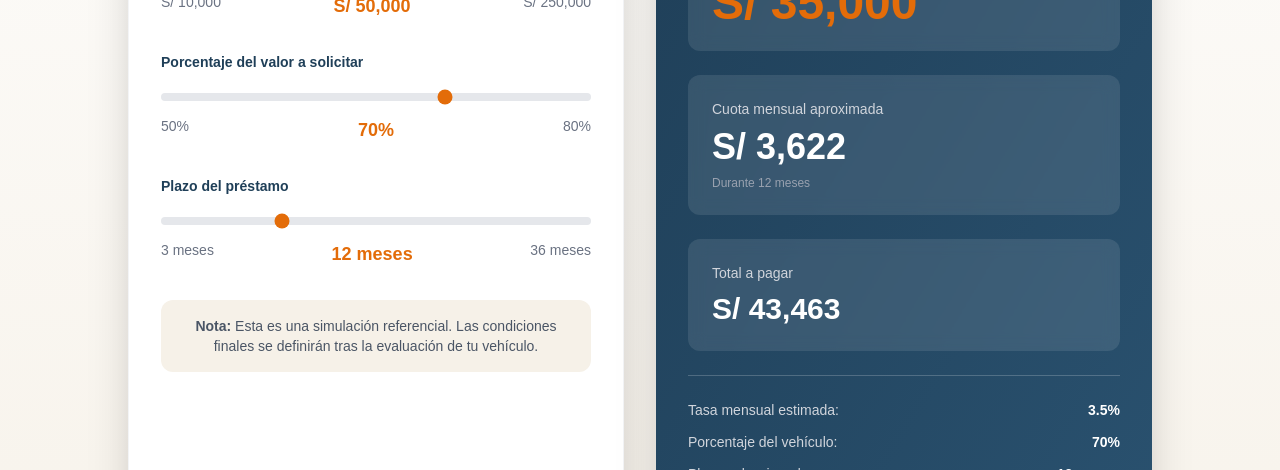
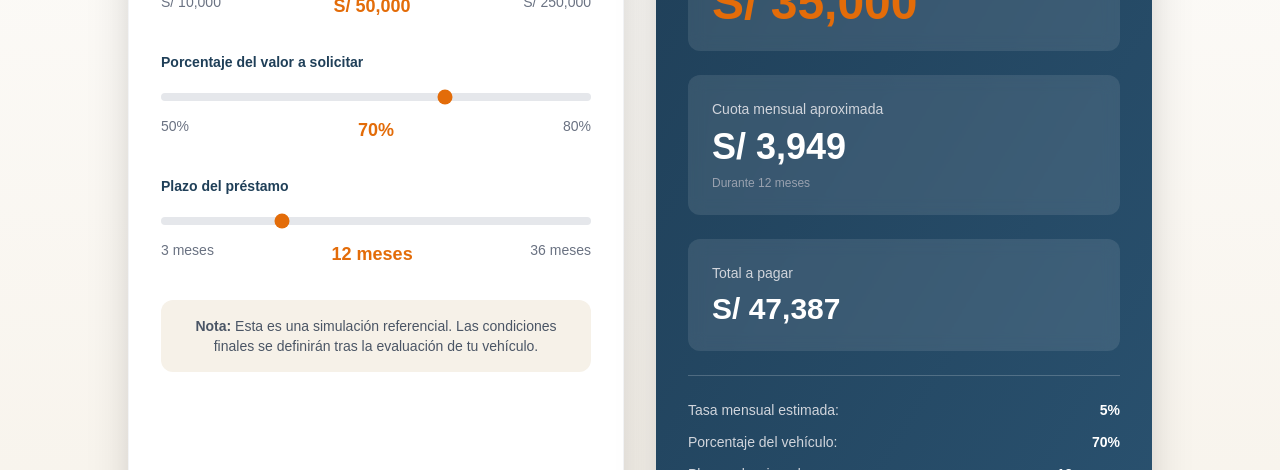
Before and after one commit to xxricardoxx100/caltimer, a Next.js app: page /prestamos in a window 1280 px wide. Shown: the part 4760-5230 px from the top of the page. Built offline with nearby package versions, Linux system fonts and the light colour scheme.

Commit message:
actauliacion calculadora

```diff
--- a/src/app/components/prestamos/PrestamosCalculadora.jsx
+++ b/src/app/components/prestamos/PrestamosCalculadora.jsx
@@ -10,7 +10,7 @@ export default function PrestamosCalculadora() {
 
   // Cálculos
   const montoPrestamo = (valorVehiculo * porcentaje) / 100;
-  const tasaMensual = 0.035; // 3.5% mensual (ejemplo)
+  const tasaMensual = 0.05; // 3.5% mensual (ejemplo)
   const cuotaMensual = (montoPrestamo * tasaMensual * Math.pow(1 + tasaMensual, plazoMeses)) /
                        (Math.pow(1 + tasaMensual, plazoMeses) - 1);
   const totalPagar = cuotaMensual * plazoMeses;
@@ -178,7 +178,7 @@ export default function PrestamosCalculadora() {
                 <div className="border-t border-white/20 pt-6 space-y-3">
                   <div className="flex justify-between text-sm">
                     <span className="text-gray-300">Tasa mensual estimada:</span>
-                    <span className="font-semibold">3.5%</span>
+                    <span className="font-semibold">5%</span>
                   </div>
                   <div className="flex justify-between text-sm">
                     <span className="text-gray-300">Porcentaje del vehículo:</span>
```
